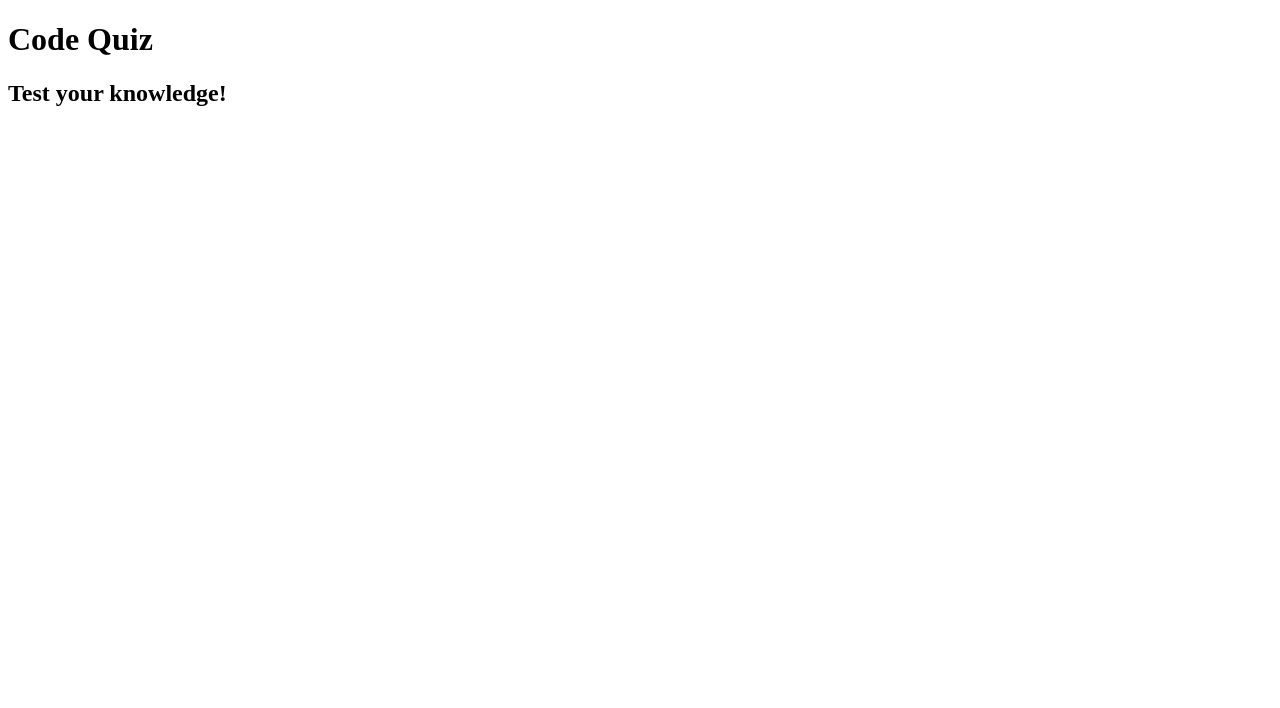
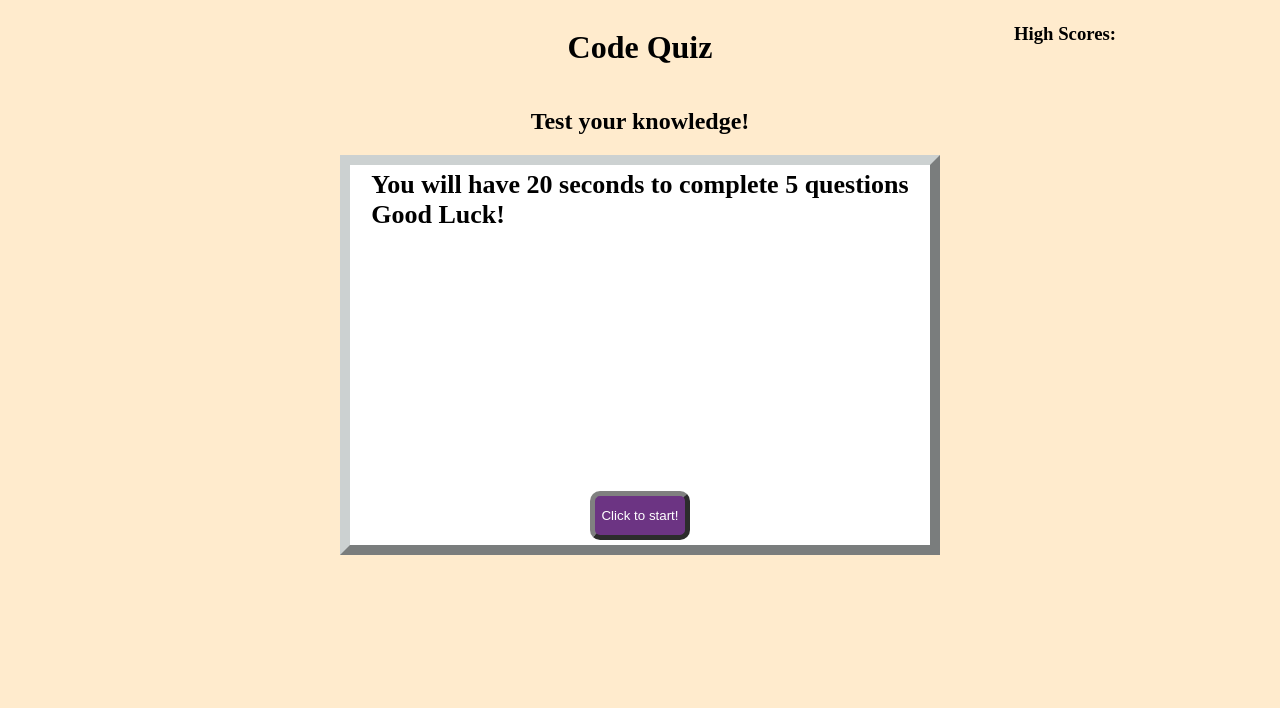
Before and after one commit to wseban/Code-Quiz, a plain HTML site: page index.html in a window 1280 px wide. Drawn offline with Linux system fonts and the light colour scheme.

Commit message:
completed html outline and stylesheet

```diff
--- a/assets/css/style.css
+++ b/assets/css/style.css
@@ -0,0 +1,77 @@
+:root {
+
+}
+
+* {
+    box-sizing: border-box;
+}
+
+body {
+    background-color: blanchedalmond;
+}
+
+main {
+    width: 100%;
+    display: flex;
+    flex-direction: column;
+    justify-content: center;
+    align-items: center;
+
+}
+.container {
+    border-style: solid;
+    border-style: outset;
+    border-width: 10px;
+    border-color: #CCD1D1;
+    background-color: white;
+    width: 600px;
+    height: 400px;
+    display: flex;
+    flex-direction: column;
+    align-items: center;
+}
+.container h4 {
+    /*border-style: solid;*/
+    font-size: 26px;
+    display: flex;
+    flex-direction: column;
+    align-items: center;
+    margin-top: 5px;
+    width: 100%;
+    height: 20%;
+    margin-bottom: 10px;
+}
+.container p {
+    margin-top: 0px;
+    padding-top: 0px;
+    width: 100%;
+    height: 60%;
+}
+#button {
+    position: relative;
+    border-style: outset;
+    color: white;
+    background-color: #6C3483;
+    border-width: 5px;
+    border-color: grey;
+    border-radius: 10px;
+    margin-bottom: 5px;
+    width: fit-content;
+    height: 50px;
+}
+button:hover {
+    cursor: grab;
+}
+
+header {
+   display: flex;
+   flex-direction: column;
+   align-items: center;
+}
+aside {
+    position:absolute;
+    right: 10px;
+    height: 700px;
+    width: 20%;
+
+}
--- a/index.html
+++ b/index.html
@@ -1,17 +1,28 @@
 <!DOCTYPE html>
 <html lang="en">
 <head>
-        <meta charset="UTF=8"/>
-        <link rel="stylesheet" href="./assets/css/style.css"/>
+    <meta charset="UTF-8">
+    <meta name="viewport" content="width=device-width, initial-scale=1.0">
+    <link rel="stylesheet" href="./assets/css/style.css">
     <title>Code Quiz</title>
 </head>
 <body>
-        <header>
+    <header class="welcome">
         <h1>Code Quiz</h1>
         <h2>Test your knowledge!</h2>
     </header>
-        <Main>
+    <main>
+        <section class = "container">
+        <h4 id = "question">You will have 20 seconds to complete 5 questions<br>Good Luck!</h4>
+        <p id="answers"></p>
+        <button id="button">Click to start!</button>
+        </section>
+        <aside class="highScores">
+            <h3>High Scores:</h3>
+            <p id = highScores></p>
+        </aside>
+    </Main>
 
-        </Main>
+
 </body>
 </html>
```
Also changed, not shown: assets/js/script.js (+29 -0 lines). Lines whose indentation alone changed are shown as unchanged.
